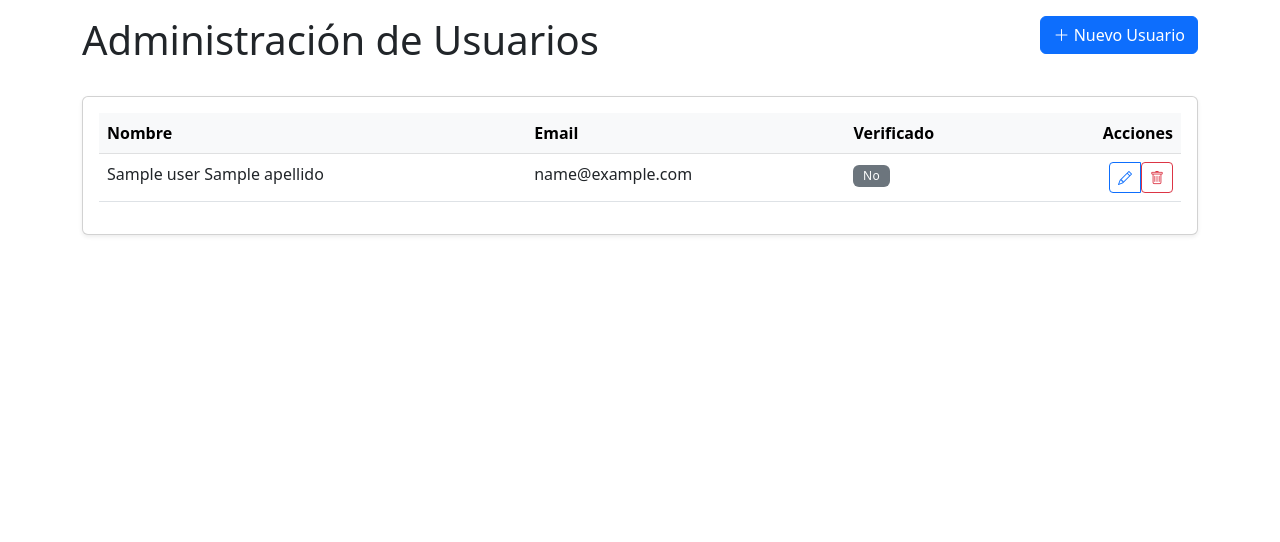
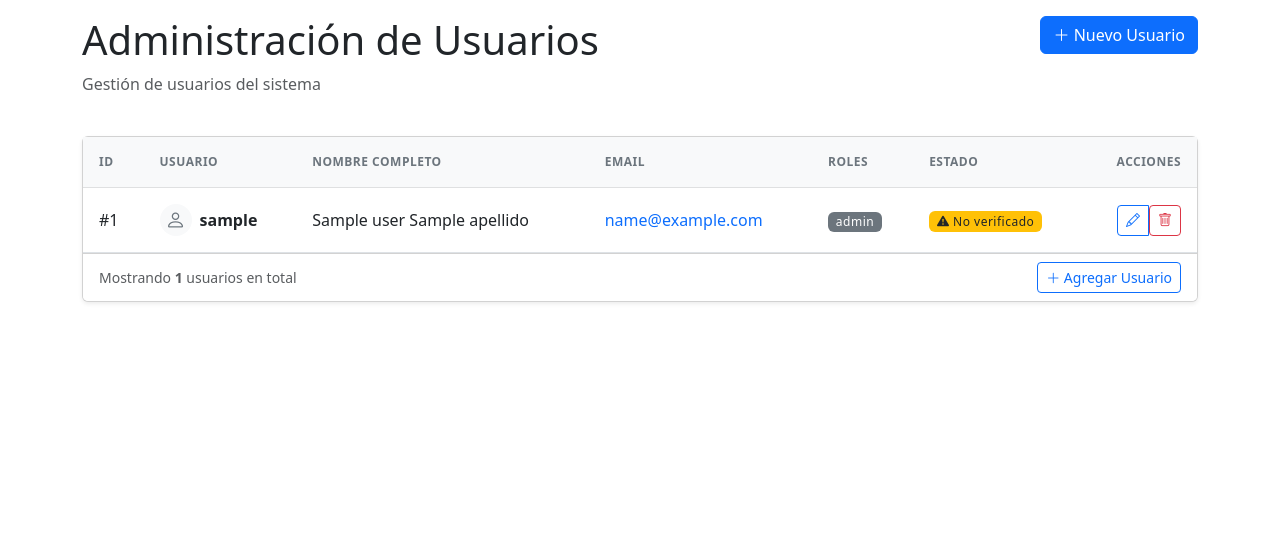
Before and after one commit to gustavo180591/sistema-interno, a Symfony app: template templates/admin/user/index.html.twig in a window 1280 px wide. Shown: the part 56-598 px from the top of the page. Run offline with Twig, Linux system fonts and the light colour scheme; the template is opened without the code that fills it: most values are stand-ins (such as "Sample title", 1, 10 or a date in 2020); some libraries are stand-ins or nearby versions.

```diff
--- a/src/Entity/User.php
+++ b/src/Entity/User.php
@@ -112,6 +112,11 @@ class User implements UserInterface, PasswordAuthenticatedUserInterface
     {
         // Ensure we only store string values and remove any duplicates
         $this->roles = array_values(array_unique(array_filter($roles, 'is_string')));
+
+        // Ensure we always have at least ROLE_USER
+        if (empty($this->roles) || !in_array('ROLE_USER', $this->roles, true)) {
+            $this->roles[] = 'ROLE_USER';
+        }
         return $this;
     }
 
--- a/templates/admin/user/index.html.twig
+++ b/templates/admin/user/index.html.twig
@@ -7,6 +7,7 @@
     <div class="row mb-4">
         <div class="col-md-8">
             <h1>Administración de Usuarios</h1>
+            <p class="text-muted">Gestión de usuarios del sistema</p>
         </div>
         <div class="col-md-4 text-end">
             <a href="{{ path('admin_user_new') }}" class="btn btn-primary">
@@ -15,55 +16,167 @@
         </div>
     </div>
 
-    <div class="card shadow-sm">
-        <div class="card-body">
+    {% for message in app.flashes('success') %}
+        <div class="alert alert-success alert-dismissible fade show" role="alert">
+            {{ message }}
+            <button type="button" class="btn-close" data-bs-dismiss="alert" aria-label="Close"></button>
+        </div>
+    {% endfor %}
+
+    <div class="card shadow-sm mb-4">
+        <div class="card-body p-0">
             <div class="table-responsive">
-                <table class="table table-hover">
+                <table class="table table-hover mb-0">
                     <thead class="table-light">
                         <tr>
-                            <th>Nombre</th>
+                            <th>ID</th>
+                            <th>Usuario</th>
+                            <th>Nombre Completo</th>
                             <th>Email</th>
-                            <th>Verificado</th>
+                            <th>Roles</th>
+                            <th>Estado</th>
                             <th class="text-end">Acciones</th>
                         </tr>
                     </thead>
                     <tbody>
                     {% for user in users %}
                         <tr>
+                            <td>#{{ user.id }}</td>
+                            <td>
+                                <div class="d-flex align-items-center">
+                                    <div class="flex-shrink-0 me-2">
+                                        <div class="avatar-sm bg-light rounded-circle d-flex align-items-center justify-content-center">
+                                            <i class="bi bi-person fs-5"></i>
+                                        </div>
+                                    </div>
+                                    <div class="flex-grow-1">
+                                        <strong>{{ user.username }}</strong>
+                                    </div>
+                                </div>
+                            </td>
                             <td>{{ user.nombre }} {{ user.apellido }}</td>
-                            <td>{{ user.email }}</td>
+                            <td>
+                                <a href="mailto:{{ user.email }}" class="text-decoration-none">
+                                    {{ user.email }}
+                                </a>
+                            </td>
+                            <td>
+                                {% for role in user.roles %}
+                                    {% if role == 'ROLE_ADMIN' %}
+                                        <span class="badge bg-danger">Administrador</span>
+                                    {% elseif role == 'ROLE_USER' %}
+                                        <span class="badge bg-primary">Usuario</span>
+                                    {% else %}
+                                        <span class="badge bg-secondary">{{ role }}</span>
+                                    {% endif %}
+                                {% endfor %}
+                            </td>
                             <td>
                                 {% if user.isVerified %}
-                                    <span class="badge bg-success">Sí</span>
+                                    <span class="badge bg-success">
+                                        <i class="bi bi-check-circle-fill"></i> Verificado
+                                    </span>
                                 {% else %}
-                                    <span class="badge bg-secondary">No</span>
+                                    <span class="badge bg-warning text-dark">
+                                        <i class="bi bi-exclamation-triangle-fill"></i> No verificado
+                                    </span>
                                 {% endif %}
                             </td>
                             <td class="text-end">
                                 <div class="btn-group" role="group">
-                                    <a href="{{ path('admin_user_edit', {'id': user.id}) }}" class="btn btn-sm btn-outline-primary">
+                                    <a href="{{ path('admin_user_edit', {'id': user.id}) }}"
+                                       class="btn btn-sm btn-outline-primary"
+                                       data-bs-toggle="tooltip"
+                                       title="Editar usuario">
                                         <i class="bi bi-pencil"></i>
                                     </a>
                                     {% if app.user.id != user.id %}
-                                        <form method="post" action="{{ path('admin_user_delete', {'id': user.id}) }}" onsubmit="return confirm('¿Estás seguro de que deseas eliminar este usuario?')">
+                                        <form method="post"
+                                              action="{{ path('admin_user_delete', {'id': user.id}) }}"
+                                              onsubmit="return confirm('¿Estás seguro de que deseas eliminar este usuario?')"
+                                              class="d-inline">
                                             <input type="hidden" name="_token" value="{{ csrf_token('delete' ~ user.id) }}">
-                                            <button type="submit" class="btn btn-sm btn-outline-danger">
+                                            <button type="submit"
+                                                    class="btn btn-sm btn-outline-danger"
+                                                    data-bs-toggle="tooltip"
+                                                    title="Eliminar usuario">
                                                 <i class="bi bi-trash"></i>
                                             </button>
                                         </form>
+                                    {% else %}
+                                        <button class="btn btn-sm btn-outline-secondary" disabled>
+                                            <i class="bi bi-trash"></i>
+                                        </button>
                                     {% endif %}
                                 </div>
                             </td>
                         </tr>
                     {% else %}
                         <tr>
-                            <td colspan="5" class="text-center">No se encontraron usuarios</td>
+                            <td colspan="7" class="text-center py-4">
+                                <div class="text-muted">
+                                    <i class="bi bi-people fs-1"></i>
+                                    <p class="mt-2 mb-0">No se encontraron usuarios</p>
+                                </div>
+                            </td>
                         </tr>
                     {% endfor %}
                     </tbody>
                 </table>
             </div>
         </div>
+        <div class="card-footer bg-white">
+            <div class="d-flex justify-content-between align-items-center">
+                <div class="text-muted small">
+                    Mostrando <strong>{{ users|length }}</strong> usuarios en total
+                </div>
+                <div>
+                    <a href="{{ path('admin_user_new') }}" class="btn btn-sm btn-outline-primary">
+                        <i class="bi bi-plus-lg"></i> Agregar Usuario
+                    </a>
+                </div>
+            </div>
+        </div>
     </div>
+
+    {# Add some custom CSS for the table #}
+    <style>
+        .avatar-sm {
+            width: 32px;
+            height: 32px;
+            font-size: 14px;
+            color: #6c757d;
+        }
+        .table th {
+            font-weight: 600;
+            text-transform: uppercase;
+            font-size: 0.75rem;
+            letter-spacing: 0.5px;
+            color: #6c757d;
+            border-top: none;
+            padding: 1rem;
+        }
+        .table td {
+            vertical-align: middle;
+            padding: 1rem;
+        }
+        .table-hover > tbody > tr:hover {
+            background-color: rgba(0, 0, 0, 0.02);
+        }
+        .badge {
+            font-weight: 500;
+            padding: 0.35em 0.65em;
+        }
+    </style>
+
+    {# Initialize tooltips #}
+    <script>
+        document.addEventListener('DOMContentLoaded', function() {
+            var tooltipTriggerList = [].slice.call(document.querySelectorAll('[data-bs-toggle="tooltip"]'));
+            var tooltipList = tooltipTriggerList.map(function (tooltipTriggerEl) {
+                return new bootstrap.Tooltip(tooltipTriggerEl);
+            });
+        });
+    </script>
 </div>
 {% endblock %}
```
Also changed, not shown: src/Controller/Admin/UserController.php (+22 -37 lines), src/Form/UserType.php (added, +60 -0 lines), src/Migration/Version20250818004123.php (deleted, +0 -52 lines).
